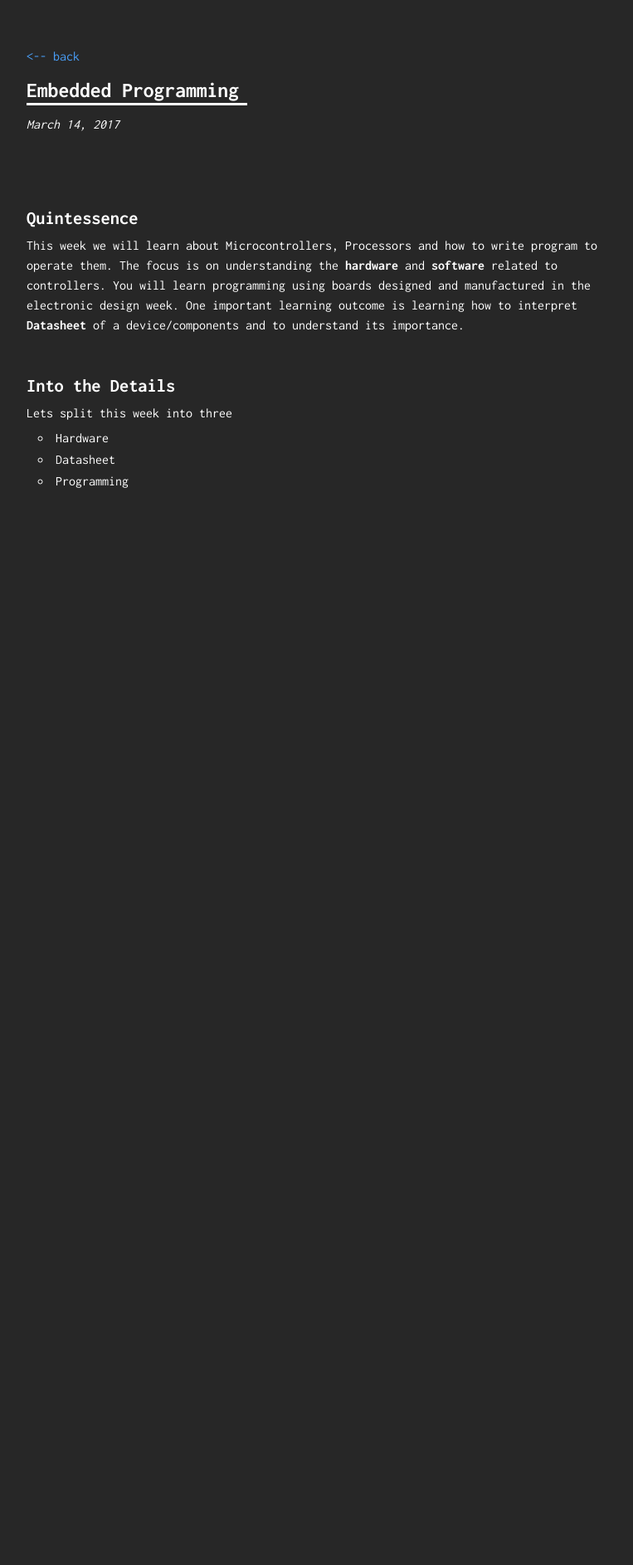
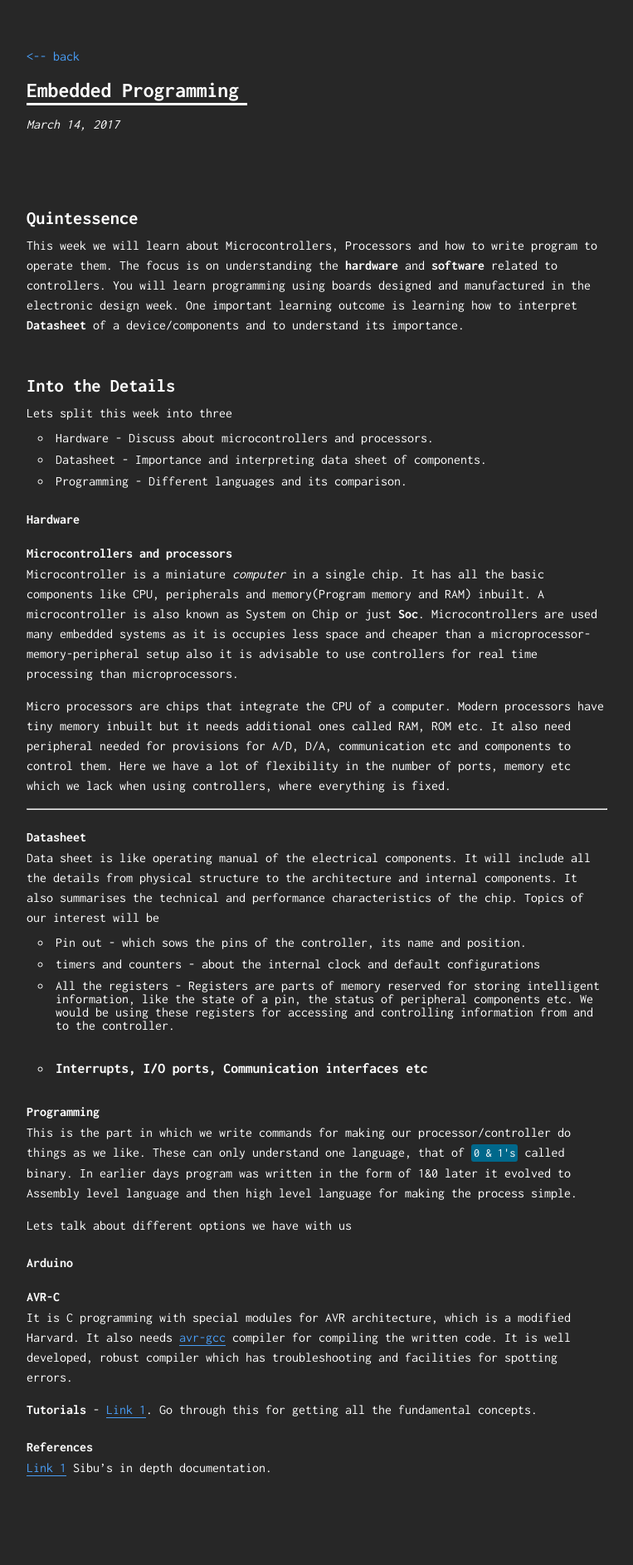
Before and after one commit to VishnuEaswaran/Fab17-instruct, a Jekyll site: the page built from _posts/2017-03-14-Embedded Programming.md, in a window 1280 px wide. Shown: the whole page at 83% size, without its empty margins (258-1021 px from the left). Built offline with Jekyll 4.4.1, drawn with Linux system fonts in a browser that asks for light colours; before the commit the page ends 900 px from its top, so only the background shows below that.

Commit message:
updated embedde week

```diff
--- a/_posts/2017-03-14-Embedded Programming.md
+++ b/_posts/2017-03-14-Embedded Programming.md
@@ -13,6 +13,48 @@ Into the Details
 
 Lets split this week into three
 
- * Hardware
- * Datasheet
- * Programming
+ * Hardware - Discuss about microcontrollers and processors.
+ * Datasheet - Importance and interpreting data sheet of components.
+ * Programming - Different languages and its comparison.
+
+
+### Hardware
+
+
+#### Microcontrollers and processors
+
+ Microcontroller is a miniature *computer* in a single chip. It has all the basic components like CPU, peripherals and memory(Program memory and RAM) inbuilt. A microcontroller is also known as System on Chip or just **Soc**. Microcontrollers are used many embedded systems as it is occupies less space and cheaper than a microprocessor-memory-peripheral setup also it is advisable to use controllers for real time processing than microprocessors.
+
+ Micro processors are chips that integrate the CPU of a computer. Modern processors have tiny memory inbuilt but it needs additional ones called RAM, ROM etc. It also need peripheral needed for provisions for A/D, D/A, communication etc and components to control them. Here we have a lot of flexibility in the number of ports, memory etc which we lack when using controllers, where everything is fixed.
+
+ ---
+
+### Datasheet
+
+ Data sheet is like operating manual of the electrical components. It will include all the details from physical structure to the architecture and internal components. It also summarises the technical and performance characteristics of the chip. Topics of our interest will be
+
+  * Pin out - which sows the pins of the controller, its name and position.
+  * timers and counters - about the internal clock and default configurations
+  * All the registers - Registers are parts of memory reserved for storing intelligent information, like the state of a pin, the status of peripheral components etc. We would be using these registers for accessing and controlling information from and to the controller.
+  * Interrupts, I/O ports, Communication interfaces etc
+---
+
+### Programming
+
+ This is the part in which we write commands for making our processor/controller do things as we like. These can only understand one language, that of `0 & 1's` called binary. In earlier days program was written in the form of 1&0 later it evolved to Assembly level language and then high level language for making the process simple.
+
+ Lets talk about different options we have with us
+
+#### Arduino
+
+
+#### AVR-C
+
+ It is C programming with special modules for AVR architecture, which is a modified Harvard. It also needs [avr-gcc](https://gcc.gnu.org/wiki/avr-gcc) compiler for compiling the written code. It is well developed, robust compiler which has troubleshooting and facilities for spotting errors.
+
+ **Tutorials** - [Link 1](https://www.youtube.com/playlist?list=PLA6BB228B08B03EDD). Go through this for getting all the fundamental concepts.
+
+
+### References
+
+[Link 1](https://sibusaman.github.io/fab2016/w8/w8.html) Sibu's in depth documentation.
```
